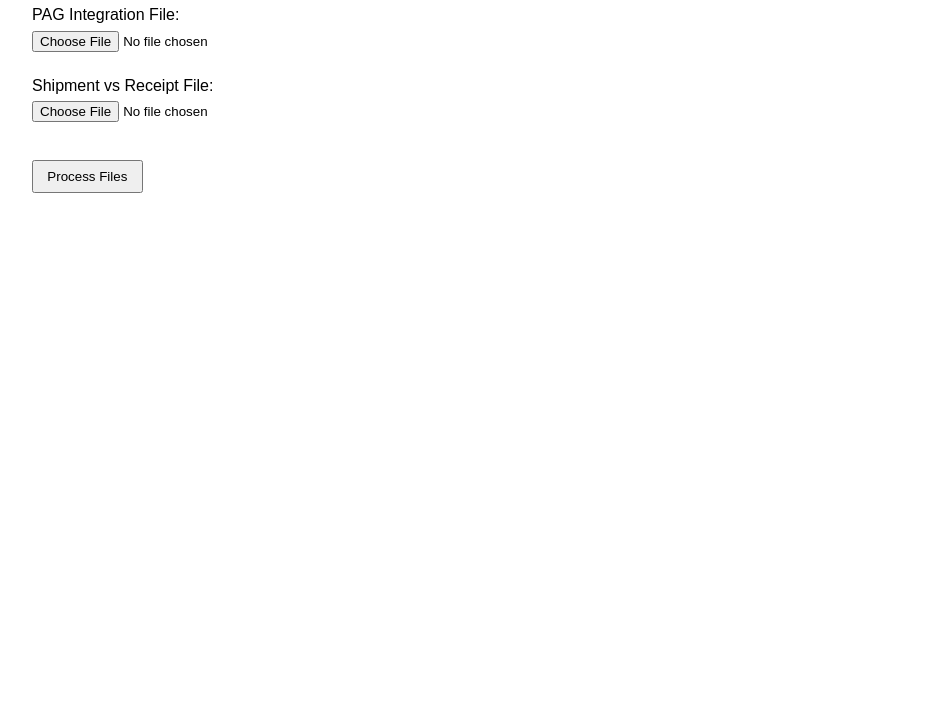
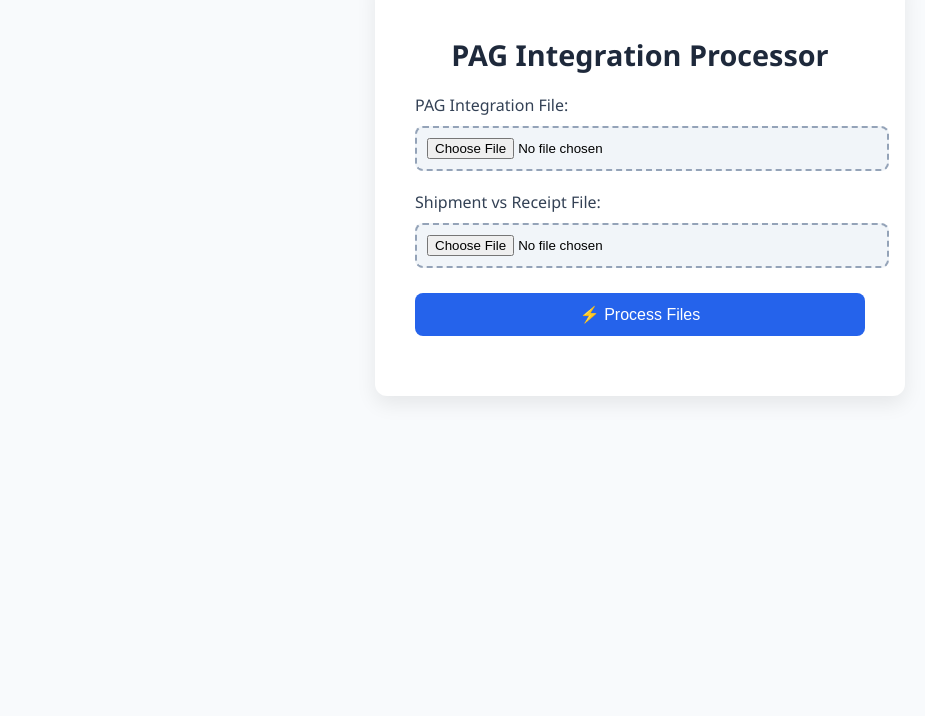
Before and after one commit to justinmonius/pag-frontend, a plain HTML site: page index.html in a window 1280 px wide. Shown: the part 84-800 px from the top of the page, without its empty margins (0-925 px from the left). Drawn offline with Linux system fonts and the light colour scheme.

Commit message:
css added

```diff
--- a/index.html
+++ b/index.html
@@ -4,26 +4,105 @@
   <meta charset="UTF-8">
   <title>PAG Processor</title>
   <style>
-    body { font-family: Arial, sans-serif; margin: 2em; }
-    input { margin: 0.5em 0; }
-    button { padding: 0.5em 1em; margin-top: 1em; cursor: pointer; }
-    #status { margin-top: 1em; font-weight: bold; }
+    body {
+      font-family: 'Segoe UI', Tahoma, Geneva, Verdana, sans-serif;
+      background: #f8fafc;
+      margin: 0;
+      padding: 0;
+      display: flex;
+      justify-content: center;
+      align-items: flex-start;
+      min-height: 100vh;
+    }
+
+    .container {
+      background: #ffffff;
+      margin-top: 60px;
+      padding: 40px;
+      border-radius: 12px;
+      box-shadow: 0 8px 20px rgba(0, 0, 0, 0.08);
+      max-width: 450px;
+      width: 100%;
+      text-align: center;
+    }
+
+    h1 {
+      font-size: 1.8rem;
+      margin-bottom: 1rem;
+      color: #1e293b;
+    }
+
+    label {
+      font-weight: 500;
+      display: block;
+      margin: 20px 0 10px;
+      text-align: left;
+      color: #334155;
+    }
+
+    input[type="file"] {
+      display: block;
+      width: 100%;
+      border: 2px dashed #94a3b8;
+      border-radius: 8px;
+      padding: 10px;
+      cursor: pointer;
+      background: #f1f5f9;
+      transition: border-color 0.2s ease;
+    }
+
+    input[type="file"]:hover {
+      border-color: #2563eb;
+    }
+
+    button {
+      background: #2563eb;
+      color: white;
+      border: none;
+      border-radius: 8px;
+      padding: 12px 24px;
+      font-size: 1rem;
+      cursor: pointer;
+      margin-top: 25px;
+      width: 100%;
+      transition: background 0.2s ease;
+    }
+
+    button:hover {
+      background: #1d4ed8;
+    }
+
+    #status {
+      margin-top: 20px;
+      font-weight: 500;
+      color: #475569;
+    }
+
+    .success {
+      color: #16a34a;
+    }
+
+    .error {
+      color: #dc2626;
+    }
   </style>
 </head>
 <body>
-  <h1>PAG Integration Processor</h1>
+  <div class="container">
+    <h1>PAG Integration Processor</h1>
 
-  <form id="uploadForm">
-    <label>PAG Integration File:</label><br>
-    <input type="file" id="pagFile" accept=".xlsx,.xls" required><br><br>
+    <form id="uploadForm">
+      <label>PAG Integration File:</label>
+      <input type="file" id="pagFile" accept=".xlsx,.xls" required>
 
-    <label>Shipment vs Receipt File:</label><br>
-    <input type="file" id="shipFile" accept=".xlsx,.xls" required><br><br>
+      <label>Shipment vs Receipt File:</label>
+      <input type="file" id="shipFile" accept=".xlsx,.xls" required>
 
-    <button type="submit">Process Files</button>
-  </form>
+      <button type="submit">⚡ Process Files</button>
+    </form>
 
-  <p id="status"></p>
+    <p id="status"></p>
+  </div>
 
   <script>
     const form = document.getElementById("uploadForm");
@@ -32,6 +111,7 @@
     form.addEventListener("submit", async (e) => {
       e.preventDefault();
       statusEl.textContent = "Processing...";
+      statusEl.className = "";
 
       const pagFile = document.getElementById("pagFile").files[0];
       const shipFile = document.getElementById("shipFile").files[0];
@@ -58,8 +138,10 @@
         a.remove();
 
         statusEl.textContent = "✅ File processed and downloaded!";
+        statusEl.className = "success";
       } catch (err) {
         statusEl.textContent = "❌ Error: " + err.message;
+        statusEl.className = "error";
       }
     });
   </script>
```
